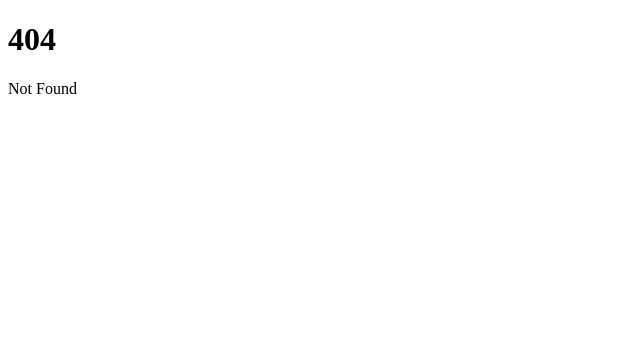
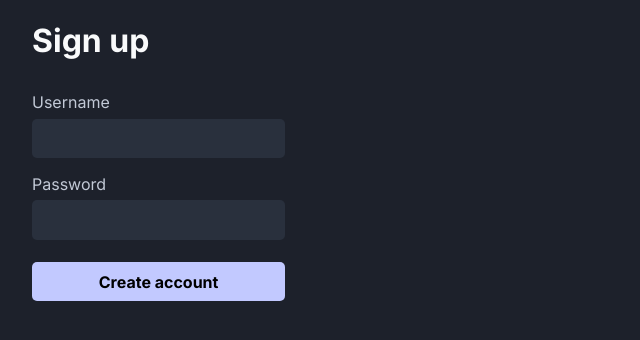
Before and after one commit to Ayon95/sveltekit-auth-cookies, a SvelteKit app: page /register in a window 1280 px wide. Before the commit this address had no page. Shown: the top 340 px of the page, without its empty margins (0-640 px from the left). Built offline with nearby package versions, Linux system fonts and the light colour scheme.

Commit message:
implement user registration

```diff
--- a/package.json
+++ b/package.json
@@ -19,6 +19,7 @@
 		"@sveltejs/adapter-auto": "^3.0.0",
 		"@sveltejs/kit": "^2.0.0",
 		"@sveltejs/vite-plugin-svelte": "^3.0.0",
+		"@types/bcrypt": "^5.0.2",
 		"@types/eslint": "^8.56.7",
 		"eslint": "^9.0.0",
 		"eslint-config-prettier": "^9.1.0",
@@ -36,6 +37,7 @@
 	},
 	"type": "module",
 	"dependencies": {
-		"@prisma/client": "^5.14.0"
+		"@prisma/client": "^5.14.0",
+		"bcrypt": "^5.1.1"
 	}
 }
--- /dev/null
+++ b/src/routes/+layout.svelte
@@ -0,0 +1,11 @@
+<script>
+	import '../styles/app.css';
+</script>
+
+<svelte:head>
+	<title>SvelteKit Auth with Cookies</title>
+</svelte:head>
+
+<main>
+	<slot />
+</main>
--- /dev/null
+++ b/src/routes/login/+page.svelte
@@ -0,0 +1 @@
+<h1>Log in</h1>
--- /dev/null
+++ b/src/routes/register/+page.server.ts
@@ -0,0 +1,50 @@
+import { fail, redirect } from '@sveltejs/kit';
+import type { Action, Actions, PageServerLoad } from './$types';
+import { db } from '$lib/database';
+import bcrypt from 'bcrypt';
+
+export const load: PageServerLoad = async () => {};
+
+enum Roles {
+	ADMIN = 'ADMIN',
+	USER = 'USER'
+}
+
+const register: Action = async ({ request }) => {
+	// Get form data
+	const data = await request.formData();
+	const username = data.get('username');
+	const password = data.get('password');
+
+	// Validate data
+	if (!username || typeof username !== 'string') {
+		return fail(400, { invalid: true, message: 'Invalid username was provided.' });
+	}
+
+	if (!password || typeof password !== 'string') {
+		return fail(400, { invalid: true, message: 'Invalid password was provided.' });
+	}
+
+	// Check if user with the provided username already exists in the database
+	const user = await db.user.findUnique({ where: { username } });
+
+	if (user) {
+		return fail(400, { user: true, message: 'The username is taken' });
+	}
+	// If user does not exist, create a user in the database
+	const passwordHash = await bcrypt.hash(password, 10);
+
+	await db.user.create({
+		data: {
+			username,
+			passwordHash,
+			userAuthToken: crypto.randomUUID(),
+			// By default, new users will have the USER role
+			role: { connect: { name: Roles.USER } }
+		}
+	});
+
+	throw redirect(303, '/login');
+};
+
+export const actions: Actions = { register };
--- /dev/null
+++ b/src/routes/register/+page.svelte
@@ -0,0 +1,23 @@
+<script lang="ts">
+	import type { ActionData } from './$types';
+	export let form: ActionData;
+</script>
+
+<h1>Sign up</h1>
+
+<form action="?/register" method="post">
+	<div>
+		<label for="username">Username</label>
+		<input type="text" name="username" id="username" required />
+	</div>
+	<div>
+		<label for="password">Password</label>
+		<input type="password" name="password" id="password" required />
+	</div>
+
+	{#if form?.user}
+		<p class="error">{form?.message}</p>
+	{/if}
+
+	<button type="submit">Create account</button>
+</form>
--- /dev/null
+++ b/src/styles/app.css
@@ -0,0 +1,82 @@
+@import url('https://fonts.googleapis.com/css2?family=Inter:wght@400;700&display=swap');
+
+body {
+	margin: 0;
+	font-family: 'Inter', sans-serif;
+	color: hsl(220 20% 98%);
+	background-color: hsl(220 20% 14%);
+}
+
+main {
+	padding: 0 2rem;
+}
+
+form {
+	margin: 2rem 0;
+	display: grid;
+	justify-content: start;
+	row-gap: 1rem;
+}
+
+label {
+	display: block;
+	margin-bottom: 0.4rem;
+	color: hsl(220 20% 80%);
+}
+
+input {
+	background-color: hsl(220 20% 20%);
+	border: 1px solid hsl(220 20% 28%);
+	color: inherit;
+}
+
+input,
+button {
+	padding: 0.6rem;
+	border: none;
+	border-radius: 5px;
+	font-family: inherit;
+	font-size: inherit;
+}
+
+button {
+	background-color: rgb(194, 201, 255);
+	margin-top: 0.4rem;
+	font-weight: 700;
+	cursor: pointer;
+}
+
+nav {
+	display: flex;
+	gap: 1rem;
+	padding: 2rem;
+}
+
+a {
+	color: inherit;
+	text-decoration: none;
+}
+
+a:hover {
+	text-decoration: underline;
+}
+
+.logout {
+	margin: 0;
+}
+
+.logout button {
+	margin: 0;
+	padding: 0;
+	font-weight: 400;
+	background: none;
+	border: none;
+}
+
+.logout button:hover {
+	text-decoration: underline;
+}
+
+.error {
+	color: tomato;
+}
```
Also changed, not shown: 2 other files (tests, documents, lock files or other folders).
